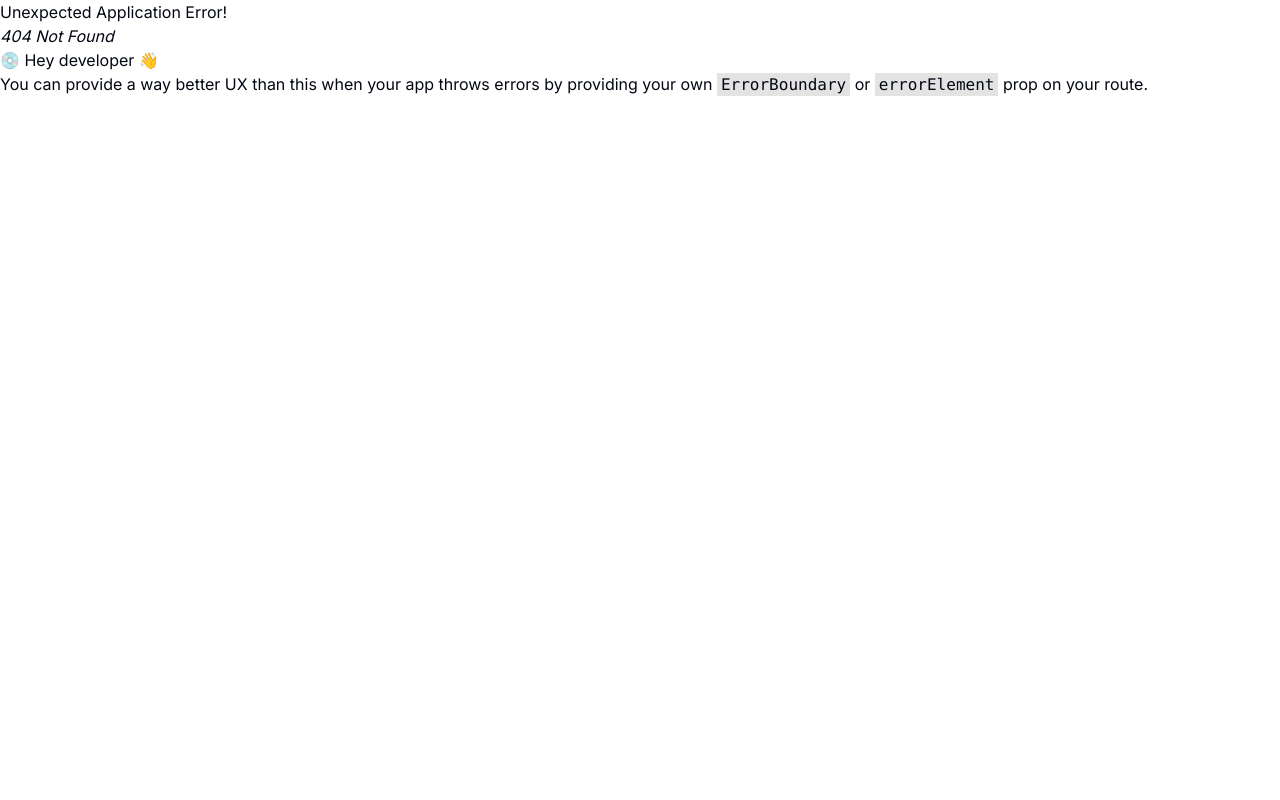
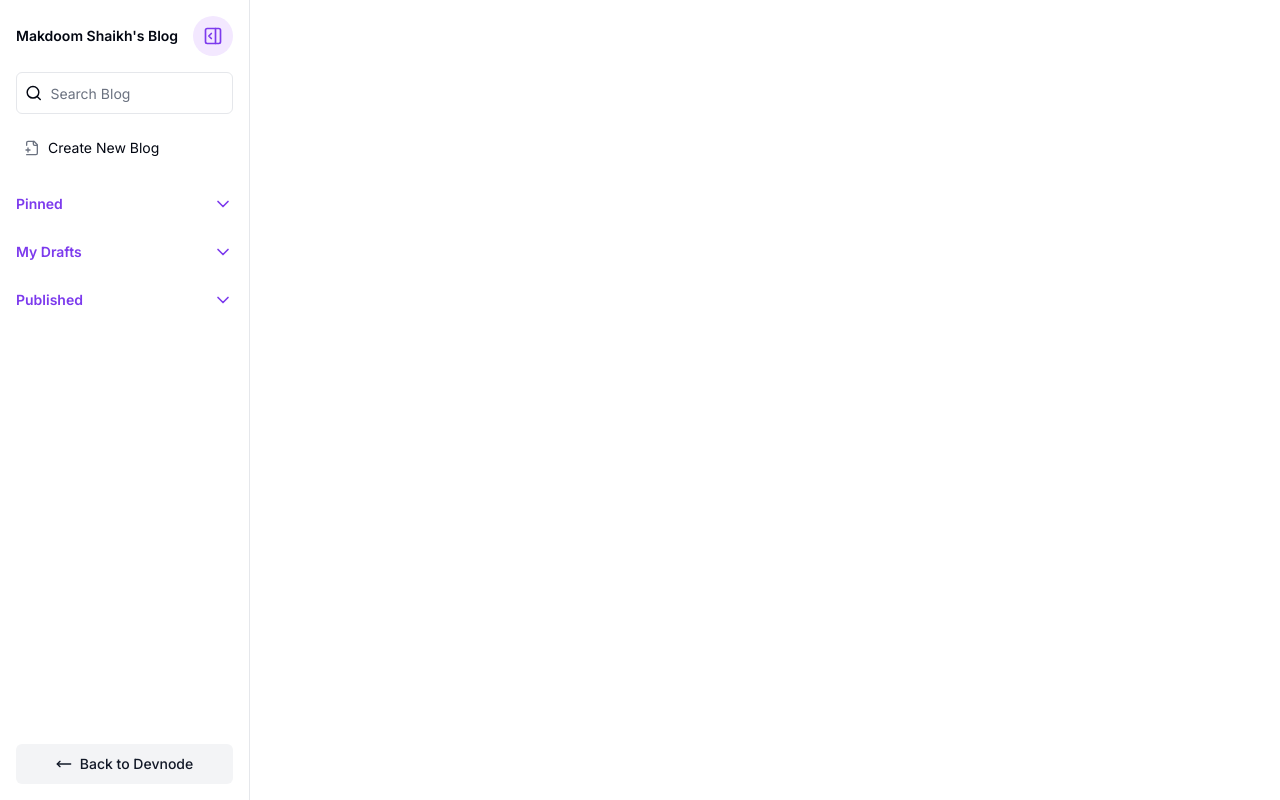
Before and after one commit to makdoom/Devnode, a React (Vite) app in the folder client/: page /create-blog in a window 1280 px wide. Before the commit this address had no page. Built offline with nearby package versions, Linux system fonts and the light colour scheme.

Commit message:
feat: Add writing area sidebar

```diff
--- a/client/package.json
+++ b/client/package.json
@@ -11,6 +11,7 @@
   },
   "dependencies": {
     "@radix-ui/react-avatar": "^1.0.4",
+    "@radix-ui/react-collapsible": "^1.0.3",
     "@radix-ui/react-dropdown-menu": "^2.0.6",
     "@radix-ui/react-menubar": "^1.0.4",
     "@radix-ui/react-slot": "^1.0.2",
--- /dev/null
+++ b/client/src/components/BlogItem.tsx
@@ -0,0 +1,25 @@
+import { FilePlus2, FileText } from "lucide-react";
+
+type BlogItemPropType = {
+  id?: string;
+  type: "single" | "section";
+  title: string;
+};
+
+const BlogItem = ({ type, title }: BlogItemPropType) => {
+  return (
+    <div
+      className={`flex group items-center gap-2 hover:bg-purple-100 rounded-md cursor-pointer ${
+        type === "single" ? "p-2" : "py-1 px-2"
+      }`}
+    >
+      {type === "single" ? (
+        <FilePlus2 className="h-4 w-4 text-muted-foreground group-hover:text-primary" />
+      ) : (
+        <FileText className="h-4 w-4 text-muted-foreground group-hover:text-primary" />
+      )}
+      <span className="text-sm group-hover:text-primary">{title}</span>
+    </div>
+  );
+};
+export default BlogItem;
--- /dev/null
+++ b/client/src/components/BlogSection.tsx
@@ -0,0 +1,53 @@
+import { useState } from "react";
+import BlogItem from "./BlogItem";
+import {
+  Collapsible,
+  CollapsibleContent,
+  CollapsibleTrigger,
+} from "./ui/collapsible";
+import { ChevronDown, ChevronUp } from "lucide-react";
+
+type BlogSectionPropType = {
+  type: "single" | "section";
+  title: string;
+  blogItemList?: { id: string; title: string }[];
+};
+
+const BlogSection = ({ type, title, blogItemList }: BlogSectionPropType) => {
+  const [isOpen, setIsOpen] = useState(false);
+
+  if (type === "single") {
+    return <BlogItem type={type} title={title} />;
+  }
+
+  return (
+    <div className="my-7">
+      <Collapsible
+        open={isOpen}
+        onOpenChange={setIsOpen}
+        className="w-full my-4"
+      >
+        <CollapsibleTrigger asChild>
+          <div className="flex items-center justify-between w-full cursor-pointer">
+            <h4 className="text-sm font-semibold text-primary">{title}</h4>
+            {isOpen ? (
+              <ChevronUp className="h-5 w-5 text-primary" />
+            ) : (
+              <ChevronDown className="h-5 w-5 text-primary" />
+            )}
+          </div>
+        </CollapsibleTrigger>
+        <CollapsibleContent className="space-y-2 mt-2 max-h-[150px] overflow-auto">
+          {blogItemList?.map((singleItem) => (
+            <BlogItem
+              id={singleItem.id}
+              type="section"
+              title={singleItem.title}
+            />
+          ))}
+        </CollapsibleContent>
+      </Collapsible>
+    </div>
+  );
+};
+export default BlogSection;
--- a/client/src/components/Header.tsx
+++ b/client/src/components/Header.tsx
@@ -55,7 +55,7 @@ const Header = () => {
 
       {isAuthenticated ? (
         <div className="flex gap-2">
-          <Link to="/create">
+          <Link to="/create-blog">
             <Button>
               <Pencil className="h-4 w-4 mr-2" />
               Write
--- /dev/null
+++ b/client/src/components/Sidebar.tsx
@@ -0,0 +1,99 @@
+import { MoveLeft, PanelRightOpen, Search } from "lucide-react";
+import { Button } from "./ui/button";
+import { Input } from "./ui/input";
+import BlogSection from "./BlogSection";
+
+const list = [
+  {
+    id: "12",
+    title: "Blog 1",
+  },
+  {
+    id: "31",
+    title: " Blog 2",
+  },
+  {
+    id: "121",
+    title: "Blog 3",
+  },
+  {
+    id: "311",
+    title: " Blog 4",
+  },
+  {
+    id: "311",
+    title: " Blog 4",
+  },
+  {
+    id: "311",
+    title: " Blog 4",
+  },
+  {
+    id: "311",
+    title: " Blog 4",
+  },
+  {
+    id: "311",
+    title: " Blog 4",
+  },
+  {
+    id: "311",
+    title: " Blog 4",
+  },
+  {
+    id: "311",
+    title: " Blog 4",
+  },
+];
+
+type SidebarTypeProps = {
+  isSidebarOpen: boolean;
+
+  handleToggleSidebar: () => void;
+};
+
+const Sidebar = ({ isSidebarOpen, handleToggleSidebar }: SidebarTypeProps) => {
+  return (
+    <div
+      className={`${
+        isSidebarOpen ? "w-[250px]" : "w-0 hidden p-0"
+      } border-r p-4 transition-all duration-300 ease-in relative`}
+    >
+      <div className="flex items-center justify-between">
+        <h3 className="text-sm font-semibold">Makdoom Shaikh's Blog</h3>
+        <Button
+          variant="secondary"
+          size="icon"
+          className="group rounded-full bg-purple-100 hover:bg-purple-100 transition-all duration-200"
+          onClick={() => handleToggleSidebar()}
+        >
+          <PanelRightOpen className="h-5 w-5 text-primary cursor-pointer font-light" />
+        </Button>
+      </div>
+
+      <div className="my-4 flex items-center justify-center gap-2 border rounded-md px-2">
+        <Search className="h-5 w-5" />
+        <Input
+          placeholder="Search Blog"
+          className="border-none focus-visible:ring-offset-0 focus:border-none focus-visible:ring-transparent p-0"
+        />
+      </div>
+
+      <BlogSection type="single" title="Create New Blog" />
+
+      <BlogSection type="section" title="Pinned" blogItemList={list} />
+
+      <BlogSection type="section" title="My Drafts" blogItemList={list} />
+
+      <BlogSection type="section" title="Published" blogItemList={list} />
+
+      <div className="absolute bottom-4 left-0 w-full flex justify-center">
+        <Button variant="secondary" className="w-full mx-4">
+          <MoveLeft className="h-4 w-4 mr-2" />
+          Back to Devnode
+        </Button>
+      </div>
+    </div>
+  );
+};
+export default Sidebar;
--- /dev/null
+++ b/client/src/components/WritingArea.tsx
@@ -0,0 +1,31 @@
+import { PanelRightClose } from "lucide-react";
+import { Button } from "./ui/button";
+
+type WritingAreaPropType = {
+  isSidebarOpen: boolean;
+
+  handleToggleSidebar: () => void;
+};
+
+const WritingArea = ({
+  isSidebarOpen,
+  handleToggleSidebar,
+}: WritingAreaPropType) => {
+  return (
+    <div className="flex-1 p-4">
+      <div>
+        {!isSidebarOpen && (
+          <Button
+            variant="secondary"
+            size="icon"
+            className="rounded-full bg-transparent hover:bg-secondary transition-all duration-200"
+            onClick={() => handleToggleSidebar()}
+          >
+            <PanelRightClose className="h-5 w-5 text-muted-foreground cursor-pointer font-light" />
+          </Button>
+        )}
+      </div>
+    </div>
+  );
+};
+export default WritingArea;
--- /dev/null
+++ b/client/src/components/ui/collapsible.tsx
@@ -0,0 +1,9 @@
+import * as CollapsiblePrimitive from "@radix-ui/react-collapsible"
+
+const Collapsible = CollapsiblePrimitive.Root
+
+const CollapsibleTrigger = CollapsiblePrimitive.CollapsibleTrigger
+
+const CollapsibleContent = CollapsiblePrimitive.CollapsibleContent
+
+export { Collapsible, CollapsibleTrigger, CollapsibleContent }
--- /dev/null
+++ b/client/src/pages/CreatePost/index.tsx
@@ -0,0 +1,24 @@
+import Sidebar from "@/components/Sidebar";
+import WritingArea from "@/components/WritingArea";
+import { useState } from "react";
+
+const CreatePost = () => {
+  const [isSidebarOpen, setIsSidebarOpen] = useState(true);
+
+  const handleToggleSidebar = () => setIsSidebarOpen((prev) => !prev);
+
+  return (
+    <div className="w-screen h-screen flex">
+      <Sidebar
+        isSidebarOpen={isSidebarOpen}
+        handleToggleSidebar={handleToggleSidebar}
+      />
+
+      <WritingArea
+        isSidebarOpen={isSidebarOpen}
+        handleToggleSidebar={handleToggleSidebar}
+      />
+    </div>
+  );
+};
+export default CreatePost;
--- a/client/src/routes/index.tsx
+++ b/client/src/routes/index.tsx
@@ -9,6 +9,7 @@ import Feeds from "@/pages/Feeds";
 import Home from "@/pages/Home";
 import Login from "@/pages/Login";
 import Register from "@/pages/Register";
+import CreatePost from "@/pages/CreatePost";
 
 const router = createBrowserRouter(
   createRoutesFromElements(
@@ -20,6 +21,7 @@ const router = createBrowserRouter(
 
       <Route path="/auth/login" element={<Login />} />
       <Route path="/auth/register" element={<Register />} />
+      <Route path="/create-blog" element={<CreatePost />} />
     </>
   )
 );
```
Also changed, not shown: 1 other file (tests, documents, lock files or other folders).
